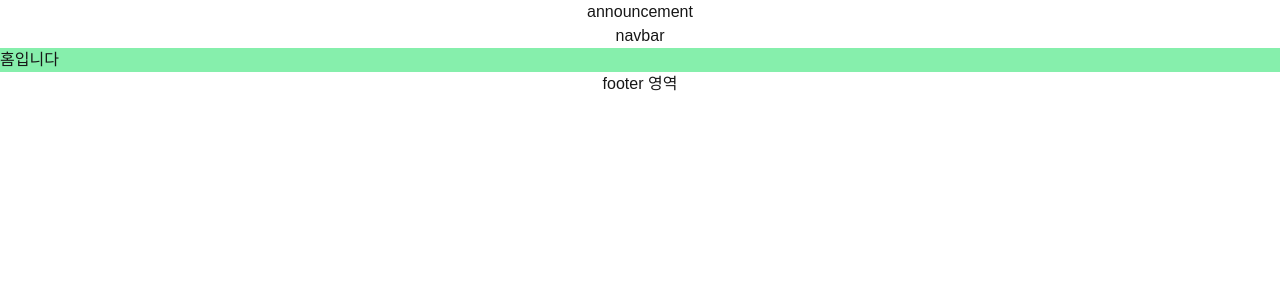
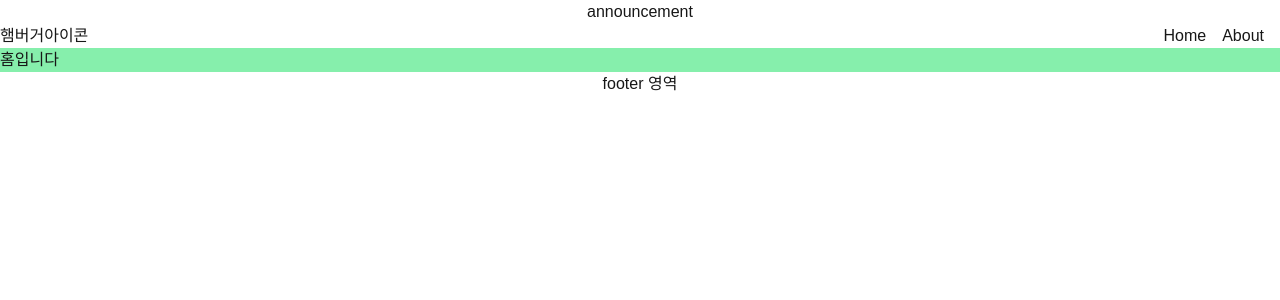
Before and after one commit to changnam/blackmotiv-shopify, a Next.js app: page / in a window 1280 px wide. Shown: the top 300 px of the page. Built offline with nearby package versions, Linux system fonts and the light colour scheme.

Commit message:
flex 에서 오른쪽으로 정렬 첫번째 item에 ml 적용

```diff
--- a/app/components/navbar.jsx
+++ b/app/components/navbar.jsx
@@ -1,5 +1,11 @@
 export default function Navbar(){
     return (
-        <div className="text-center">navbar </div>
+        <nav className="flex container ">
+            <button className="flex-none">햄버거아이콘</button>
+                <ul className="flex-auto flex flex-row gap-x-4 px-4">
+                    <li className="flex-none ml-auto">Home</li>
+                    <li className="flex-none">About</li>
+                </ul>
+        </nav>
     )
 }
```
